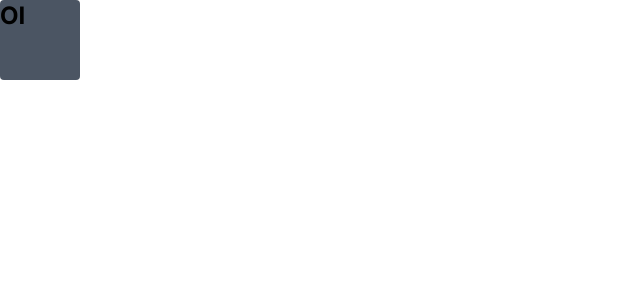
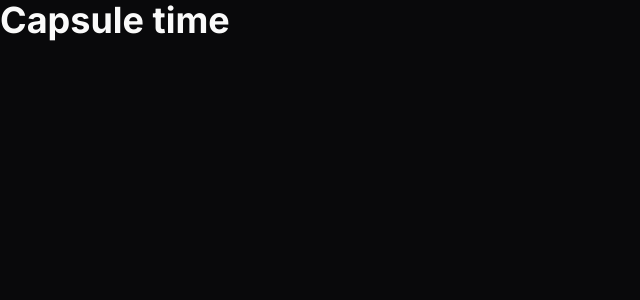
Before and after one commit to UenerCoelho/guided-projects, a Next.js app in the folder ignite-spacetime-project-web/: page / in a window 1280 px wide. Shown: the top 300 px of the page, without its empty margins (0-640 px from the left). Built offline with nearby package versions, Linux system fonts and the light colour scheme.

Commit message:
Front config

```diff
--- a/ignite-spacetime-project-web/package.json
+++ b/ignite-spacetime-project-web/package.json
@@ -21,5 +21,9 @@
     "react-dom": "18.2.0",
     "tailwindcss": "3.3.2",
     "typescript": "5.0.4"
+  },
+  "devDependencies": {
+    "@rocketseat/eslint-config": "^1.2.0",
+    "prettier-plugin-tailwindcss": "^0.3.0"
   }
 }
--- /dev/null
+++ b/ignite-spacetime-project-web/prettier.config.js
@@ -0,0 +1,3 @@
+module.exports = {
+  plugins: [require('prettier-plugin-tailwindcss')],
+}
--- a/ignite-spacetime-project-web/src/app/page.tsx
+++ b/ignite-spacetime-project-web/src/app/page.tsx
@@ -1,7 +1,7 @@
 export default function Home() {
   return (
-    <div className="text-2xl font-bold uppercase w-20 h-20 bg-gray-600 rounded md-10">
-      oi
+    <div className="h-screen bg-zinc-950 text-zinc-50">
+      <h1 className="text-4xl font-bold">Capsule time</h1>
     </div>
   )
 }
```
Also changed, not shown: ignite-spacetime-project-web/src/app/layout.tsx (+2 -5 lines), ignite-spacetime-project-web/.eslintrc.json, 2 other files (tests, documents, lock files or other folders).
